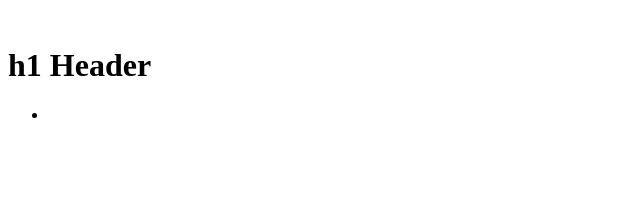
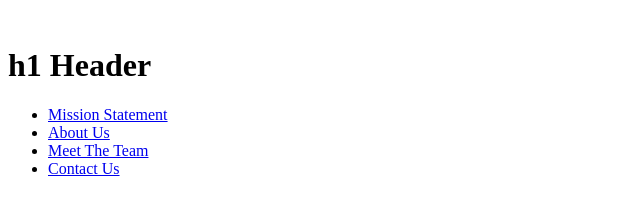
Before and after one commit to ajmccraw/company-home-page-flexbox, a plain HTML site: page index.html in a window 1280 px wide. Shown: the whole page, without its empty margins (0-640 px from the left). Drawn offline with Linux system fonts and the light colour scheme.

Commit message:
added the nav section items

```diff
--- a/index.html
+++ b/index.html
@@ -16,9 +16,15 @@
       <h1>h1 Header</h1>
       <nav>
         <ul>
-          <li></li>
+          <li><a href="#mission">Mission Statement</a></li>
+          <li><a href="#about">About Us</a></li>
+          <li><a href="#team">Meet The Team</a></li>
+          <li><a href="#contact">Contact Us</a></li>
         </ul>
       </nav>
     </header>
+
+    <!-- Main Section -->
+
   </body>
 </html>
```
